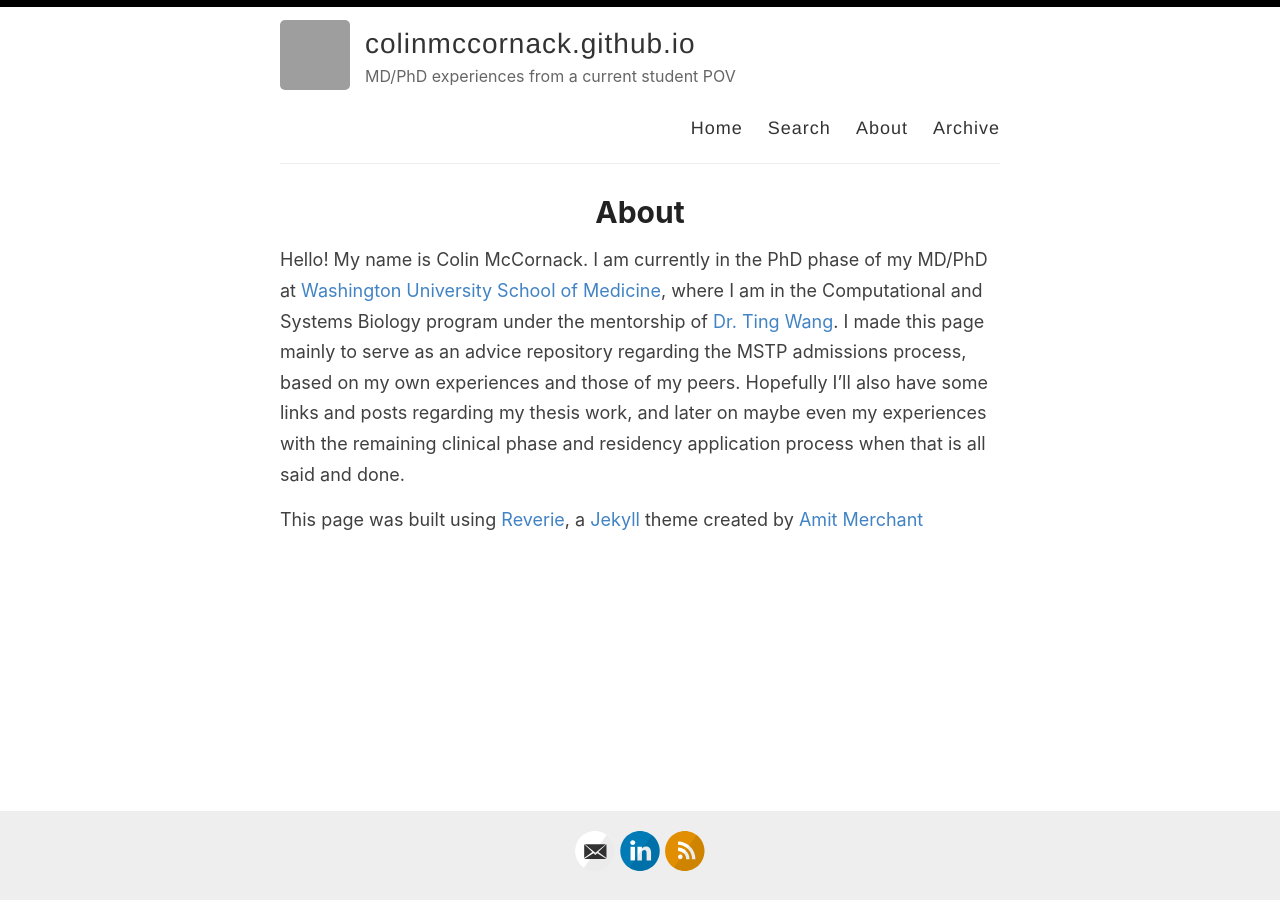
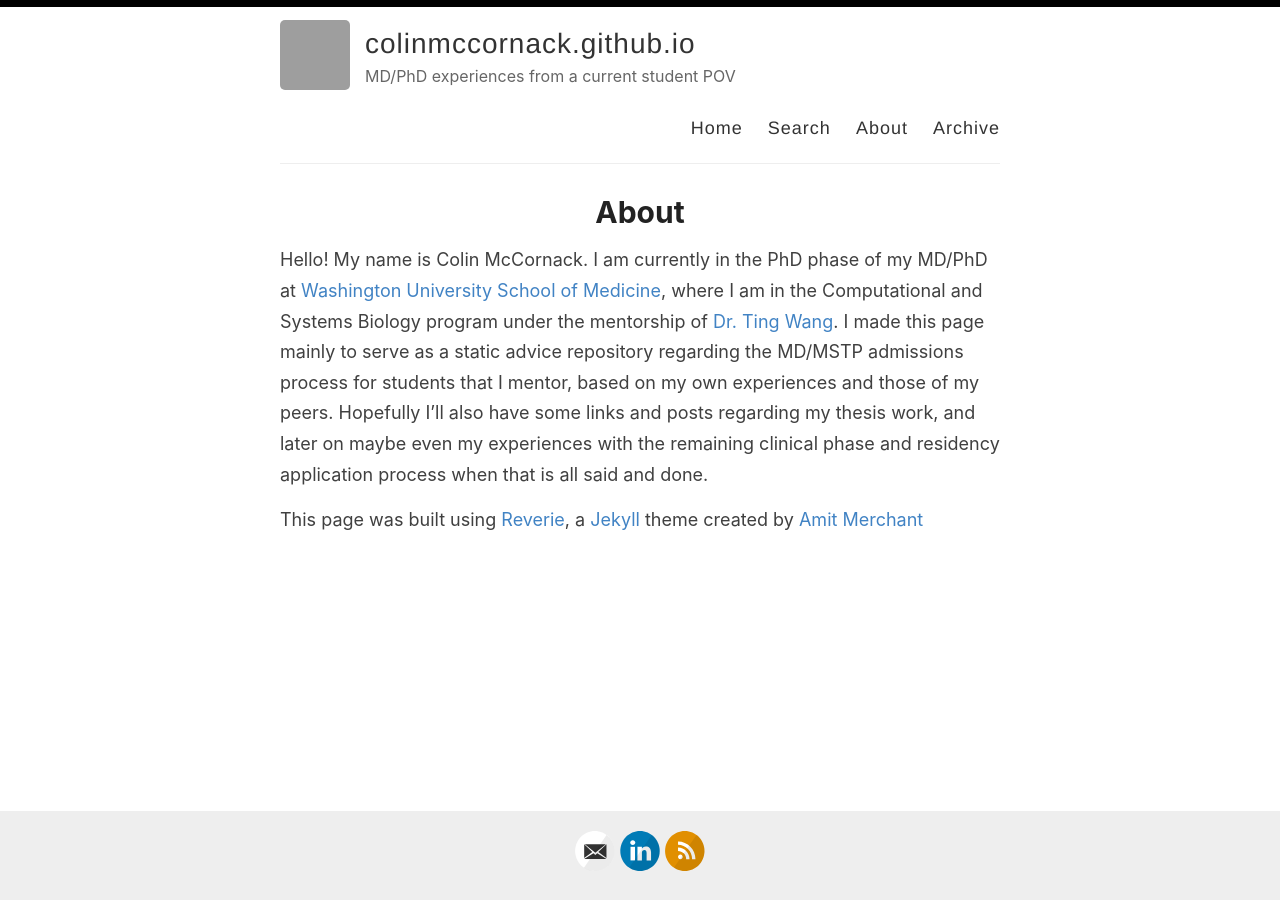
Before and after one commit to colinmccornack/colinmccornack.github.io, a Jekyll site: the page built from _pages/about.md, in a window 1280 px wide. Built offline with Jekyll 4.4.1, drawn with Linux system fonts in a browser that asks for light colours; grey boxes are pictures that could not be loaded.

```diff
--- a/_pages/about.md
+++ b/_pages/about.md
@@ -4,6 +4,6 @@
 permalink: /about/
 ---
 
-Hello! My name is Colin McCornack. I am currently in the PhD phase of my MD/PhD at [Washington University School of Medicine](https://mstp.wustl.edu/), where I am in the Computational and Systems Biology program under the mentorship of [Dr. Ting Wang](https://wang.wustl.edu). I made this page mainly to serve as an advice repository regarding the MSTP admissions process, based on my own experiences and those of my peers. Hopefully I'll also have some links and posts regarding my thesis work, and later on maybe even my experiences with the remaining clinical phase and residency application process when that is all said and done.
+Hello! My name is Colin McCornack. I am currently in the PhD phase of my MD/PhD at [Washington University School of Medicine](https://mstp.wustl.edu/), where I am in the Computational and Systems Biology program under the mentorship of [Dr. Ting Wang](https://wang.wustl.edu). I made this page mainly to serve as a static advice repository regarding the MD/MSTP admissions process for students that I mentor, based on my own experiences and those of my peers. Hopefully I'll also have some links and posts regarding my thesis work, and later on maybe even my experiences with the remaining clinical phase and residency application process when that is all said and done.
 
 This page was built using [Reverie](https://github.com/amitmerchant1990/reverie), a [Jekyll](https://github.com/barryclark/jekyll-now) theme created by [Amit Merchant](https://www.amitmerchant.com)
```
Also changed, not shown: _pages/cv.md (added, +6 -0 lines), images/wip.jpg (added).
